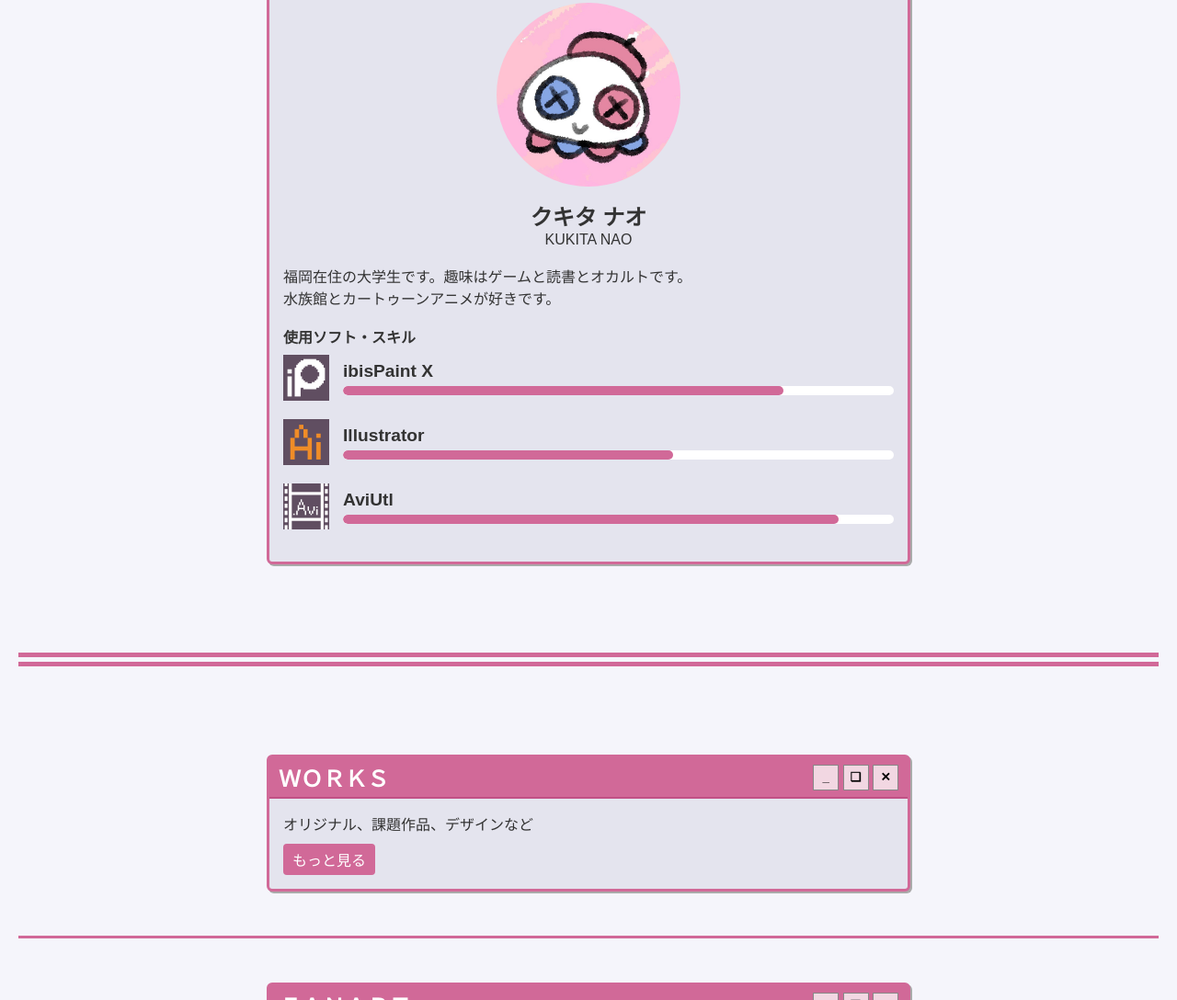
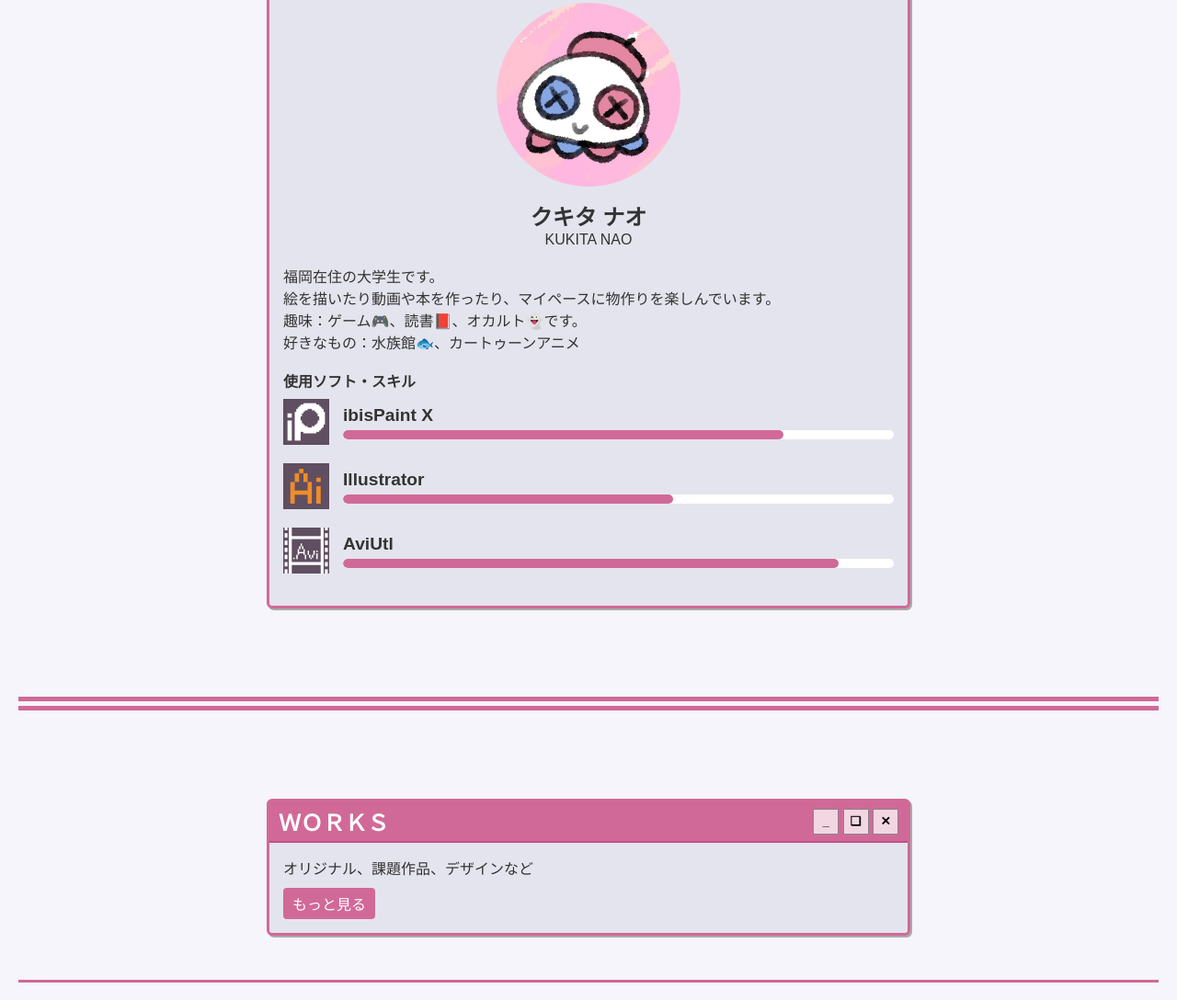
Before and after one commit to 29-mochi/portfolio2, a plain HTML site: page top.html in a window 1280 px wide. Shown: the part 1085-2173 px from the top of the page at 92% size. Drawn offline with Linux system fonts and the light colour scheme; a web font is replaced by a local one.

Commit message:
Update top.html

```diff
--- a/top.html
+++ b/top.html
@@ -62,8 +62,11 @@
         </div>
         <br>
         <p>
-          福岡在住の大学生です。趣味はゲームと読書とオカルトです。<br>
-          水族館とカートゥーンアニメが好きです。<br>
+          福岡在住の大学生です。<br>
+          絵を描いたり動画や本を作ったり、マイペースに物作りを楽しんでいます。<br>
+          趣味：ゲーム🎮、読書📕、オカルト👻です。<br>
+          好きなもの：水族館🐟、カートゥーンアニメ<br>
+
         </p>
         <br>
       <h4>使用ソフト・スキル</h4>
```
